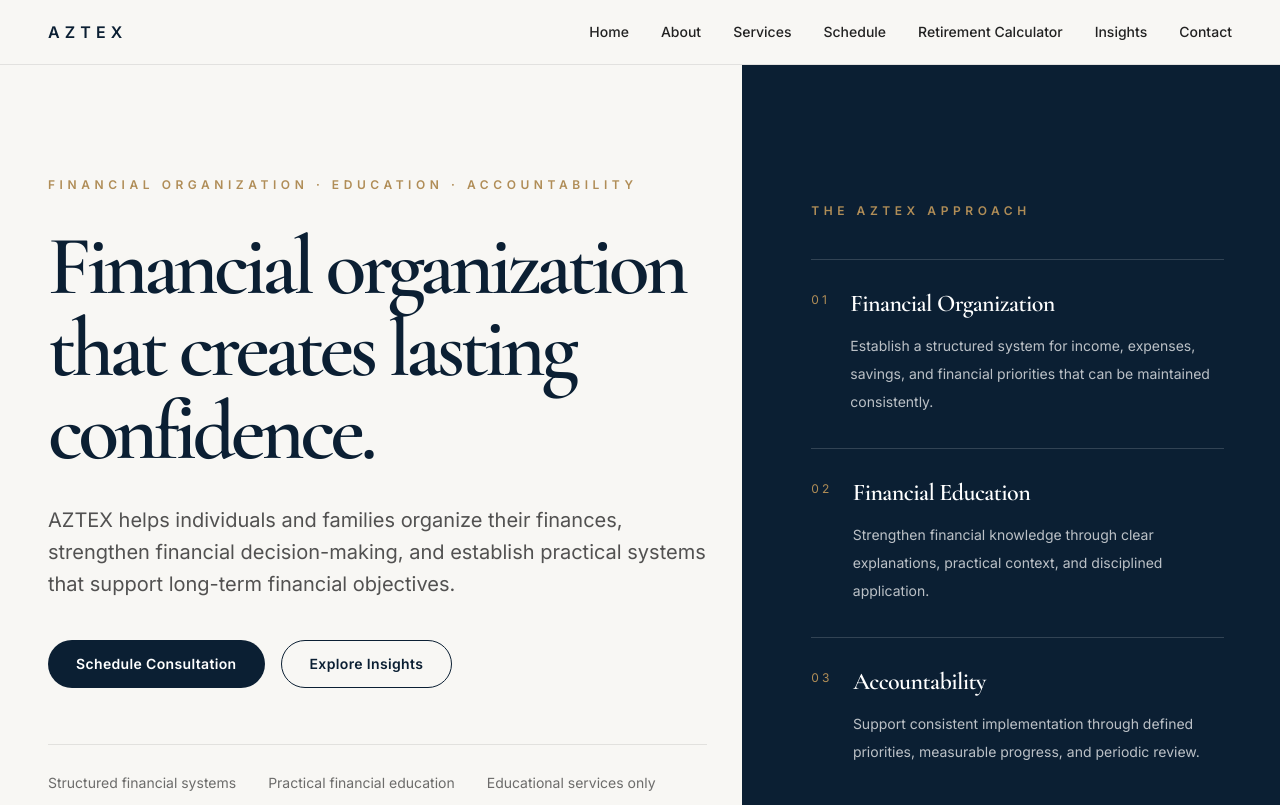
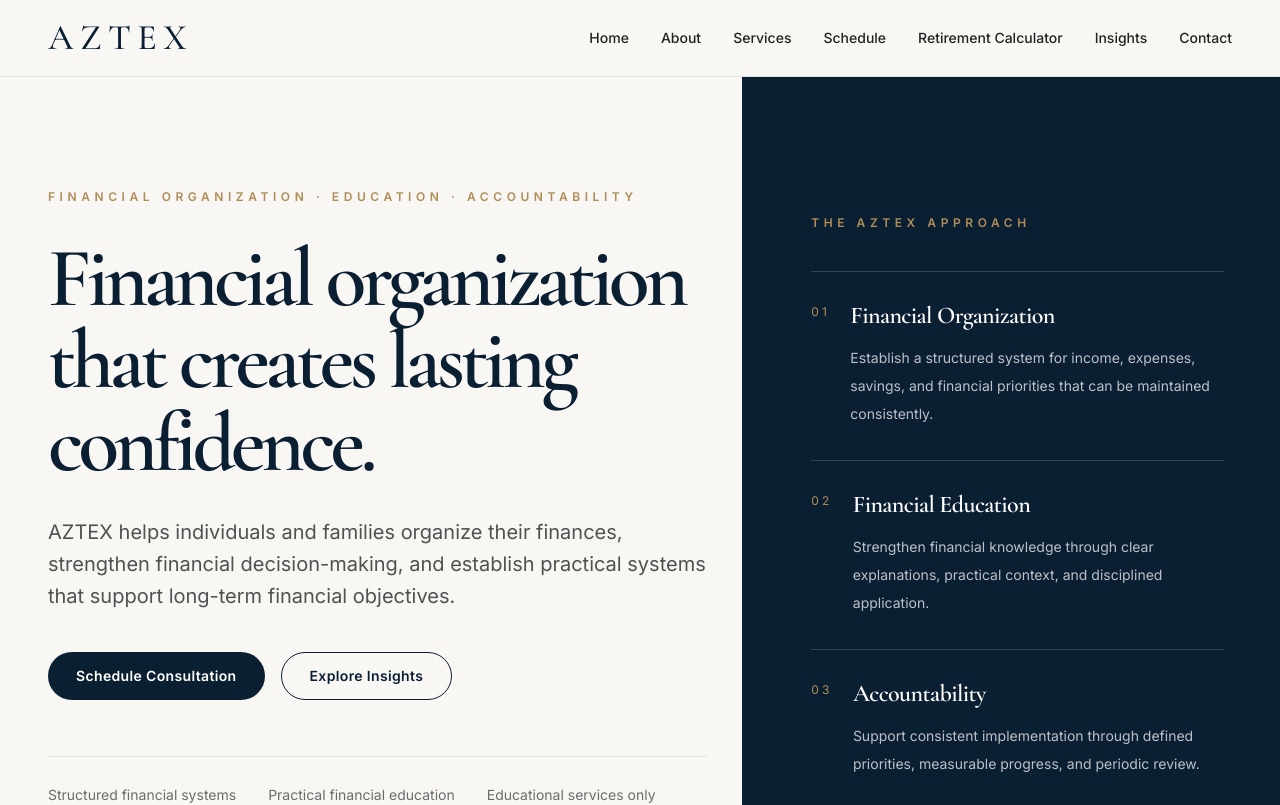
Before and after one commit to kyanlazo23-png/aztex-website, a Next.js app: page / in a window 1280 px wide. Shown: the top 805 px of the page. Built offline with nearby package versions, Linux system fonts and the light colour scheme.

Commit message:
Refine AZTEX typography wordmark

```diff
--- a/components/Navbar.tsx
+++ b/components/Navbar.tsx
@@ -19,9 +19,14 @@ export default function Navbar() {
   return (
     <header className="sticky top-0 z-40 border-b border-[color:var(--color-charcoal)]/10 bg-[color:var(--color-white-warm)]/95 backdrop-blur-xl">
       <div className="mx-auto flex max-w-7xl items-center justify-between px-6 py-5 sm:px-10 lg:px-12">
-        <Link href="/" className="text-base font-semibold uppercase tracking-[0.32em] text-[color:var(--color-navy)]">
+        <Link
+          href="/"
+          aria-label="AZTEX home"
+          className="font-serif text-[2rem] font-medium uppercase leading-none tracking-[0.18em] text-[color:var(--color-navy)] transition-opacity duration-200 hover:opacity-75 sm:text-[2.25rem]"
+        >
           AZTEX
         </Link>
+
         <nav className="hidden items-center gap-8 md:flex">
           {navigation.map((item) => (
             <Link
@@ -33,6 +38,7 @@ export default function Navbar() {
             </Link>
           ))}
         </nav>
+
         <button
           type="button"
           aria-expanded={isOpen}
@@ -48,6 +54,7 @@ export default function Navbar() {
           </div>
         </button>
       </div>
+
       {isOpen ? (
         <div className="border-t border-[color:var(--color-charcoal)]/10 bg-[color:var(--color-white-warm)] p-6 md:hidden">
           <div className="space-y-4">
```
